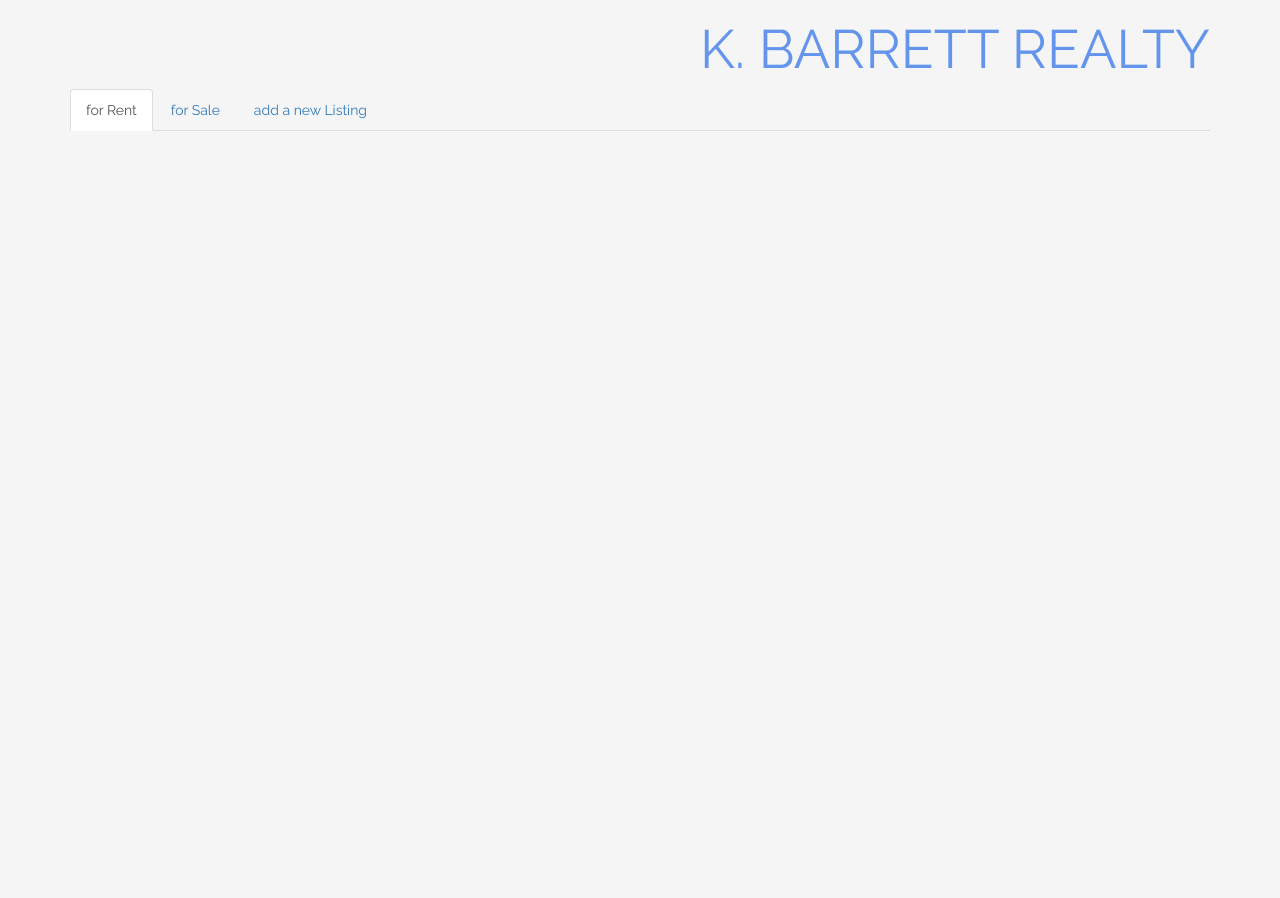
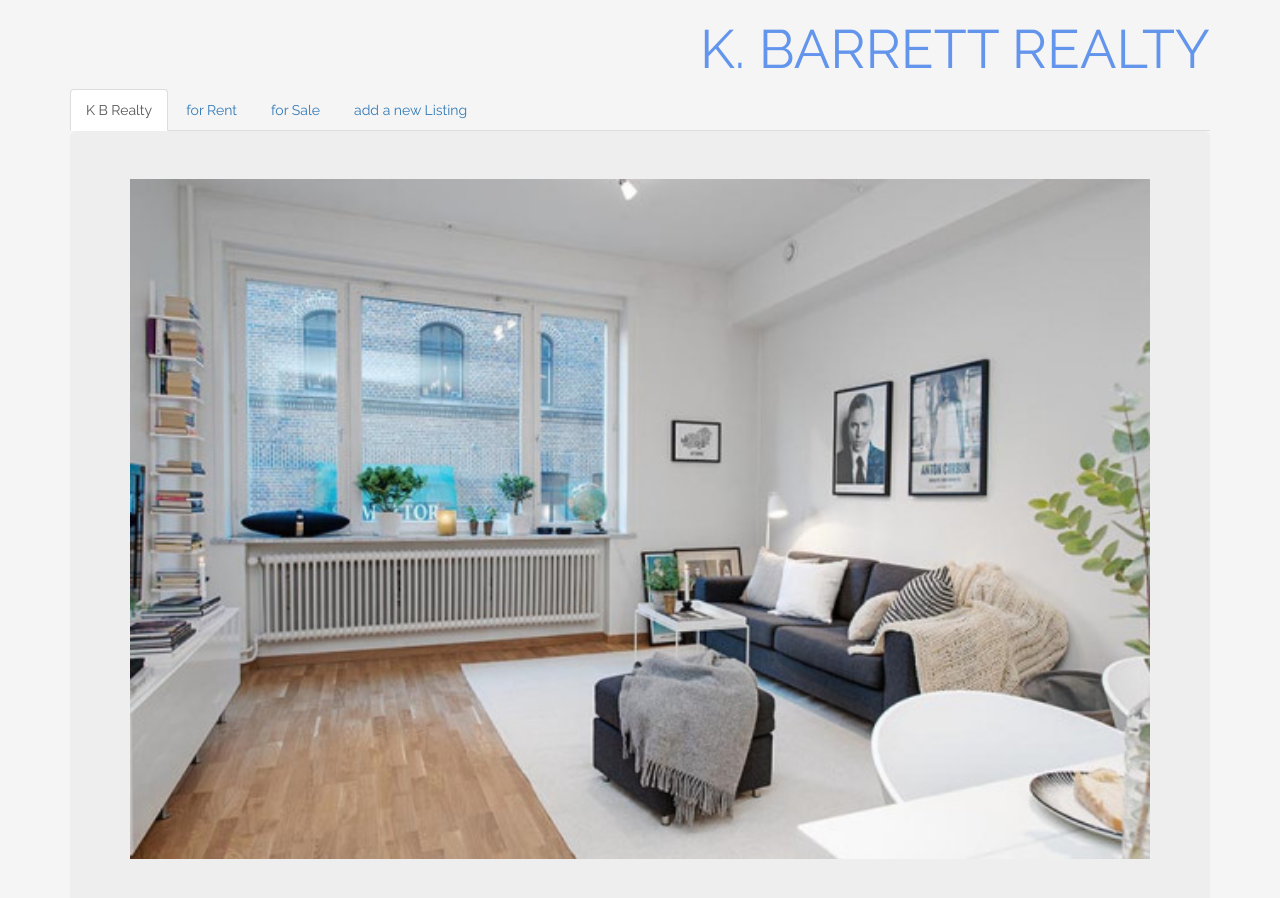
Before and after one commit to KBarrettTomlinson/realtor-database, a website: page client/views/index.html in a window 1280 px wide. Before the commit the page ends 800 px from the top, so only its background shows below. Drawn offline with Linux system fonts and the light colour scheme; files that its build step writes are made by us from their sources; no server answers; files whose address does not match are found by name.

Commit message:
updates front display

```diff
--- a/client/views/index.html
+++ b/client/views/index.html
@@ -39,14 +39,18 @@
       <div>
         <!--tabs -->
         <ul class="nav nav-tabs" role="tablist">
-          <li role="presentation" class="active"><a href="#rent" aria-controls="rent" role="tab" data-toggle="tab">for Rent</a></li>
+          <li role="presentation" class="active"><a href="#home" aria-controls="rent" role="tab" data-toggle="tab">K B Realty</a></li>
+          <li role="presentation"><a href="#rent" aria-controls="rent" role="tab" data-toggle="tab">for Rent</a></li>
           <li role="presentation"><a href="#sale" aria-controls="sale" role="tab" data-toggle="tab">for Sale</a></li>
           <li role="presentation"><a href="#new" aria-controls="new" role="tab" data-toggle="tab">add a new Listing</a></li>
         </ul>
 
         <!--tab divs -->
         <div class="tab-content">
-          <div role="tabpanel" class="tab-pane active" id="rent"></div>
+          <div role="tabpanel" class="tab-pane active" id="home">
+            <div class = 'jumbotron'><img src="/views/apt.jpg"></div>
+          </div>
+          <div role="tabpanel" class="tab-pane" id="rent"></div>
           <div role="tabpanel" class="tab-pane" id="sale"></div>
           <div role="tabpanel" class="tab-pane" id="new">
 
--- a/client/views/style.css
+++ b/client/views/style.css
@@ -14,6 +14,10 @@ h1{
   font-size: 54px;
   text-transform: uppercase;
   color: cornflowerblue;
+}
+
+img{
+  width: 100%;
 }
 
 td{
--- a/server/public/views/style.css
+++ b/server/public/views/style.css
@@ -14,6 +14,10 @@ h1{
   font-size: 54px;
   text-transform: uppercase;
   color: cornflowerblue;
+}
+
+img{
+  width: 100%;
 }
 
 td{
```
Also changed, not shown: server/public/views/index.html (+6 -2 lines), client/views/apt.jpg (added), client/views/logo.jpg (deleted), server/public/views/apt.jpg (added).
